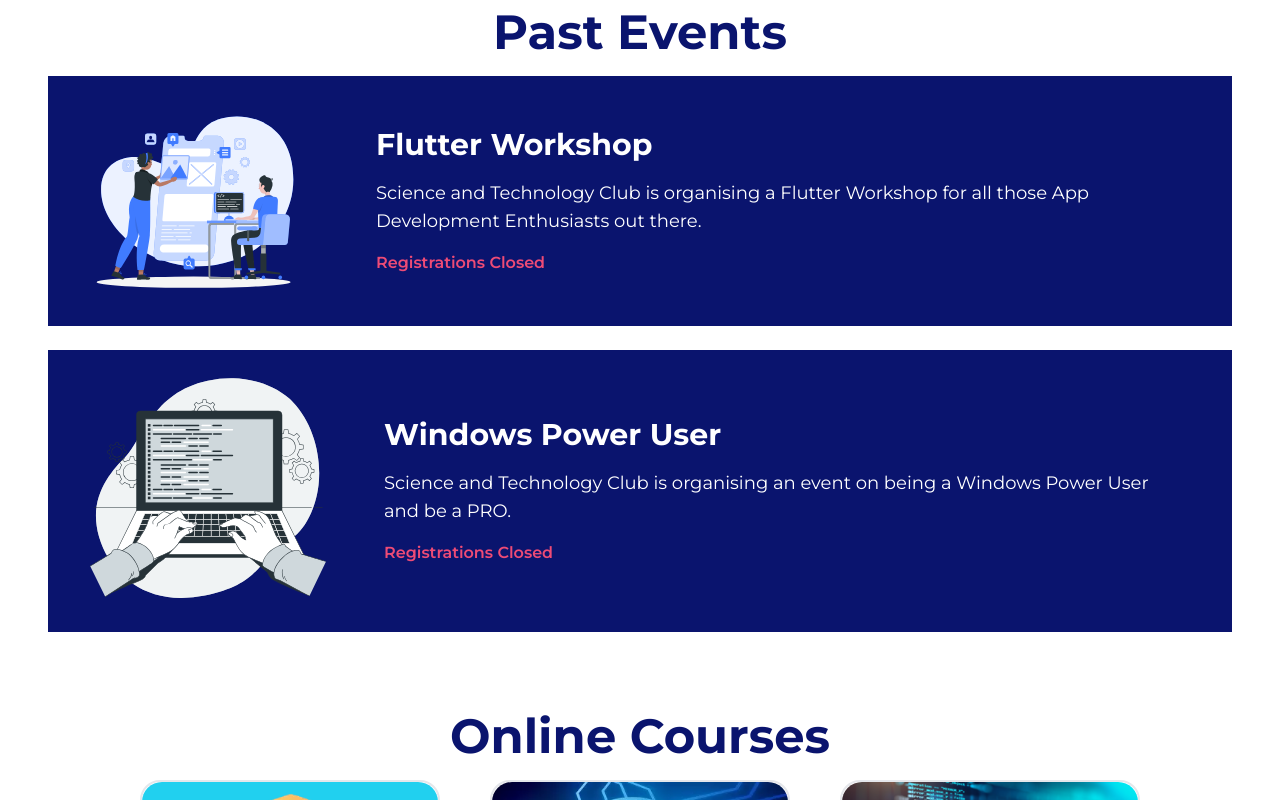
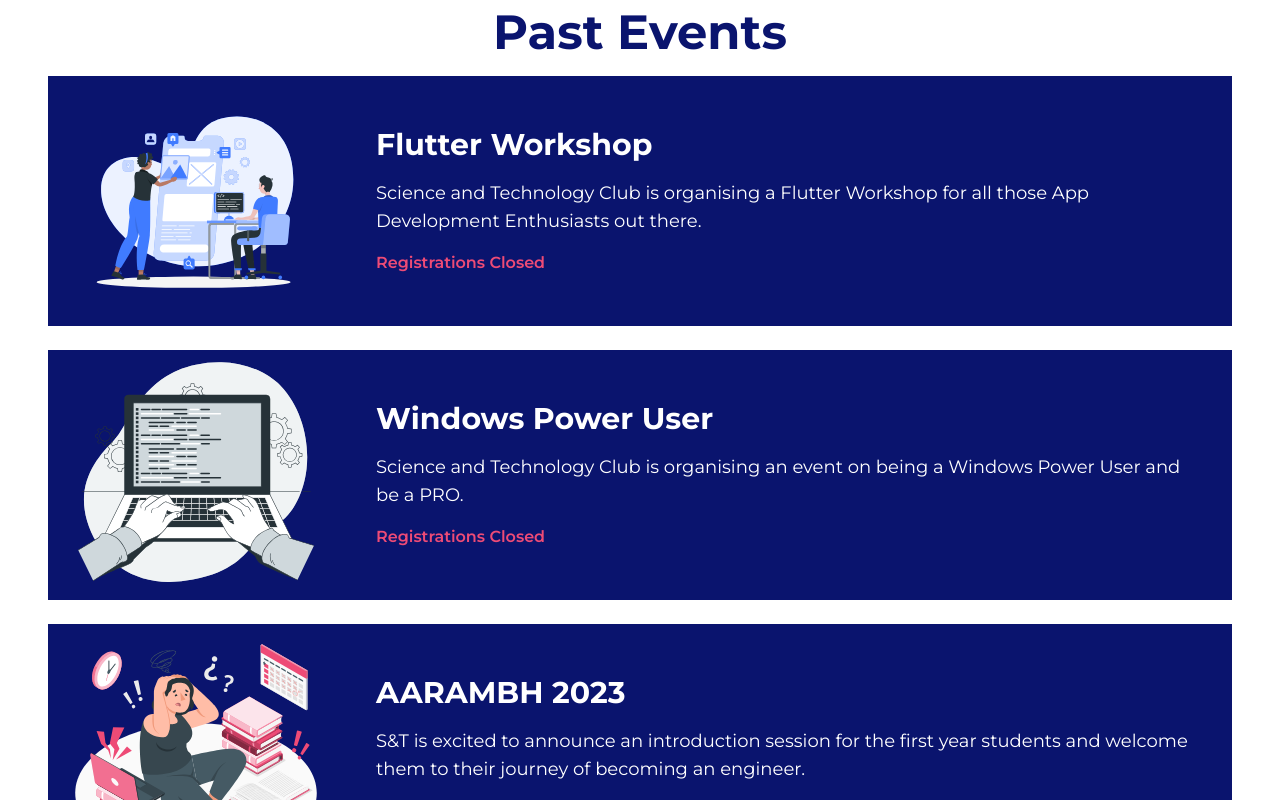
Before and after one commit to snt-club/snt-club.vercel.app, a Next.js app: page / in a window 1280 px wide. Shown: the part 3180-3980 px from the top of the page. Built offline with nearby package versions, Linux system fonts and the light colour scheme.

Commit message:
events constant added, fetching data from single array

```diff
--- /dev/null
+++ b/assets/index.js
@@ -0,0 +1,12 @@
+import aarambh_img from "./svg/aarambh.svg"
+import flutterworkshop_img from "./svg/flutterworkshop.svg"
+import c_bootcamp_img from "./svg/c_bootcamp.svg"
+import windows_img from "./svg/windows.svg"
+
+
+export {
+    aarambh_img,
+    flutterworkshop_img,
+    c_bootcamp_img,
+    windows_img
+}
--- a/components/main-sections/events.tsx
+++ b/components/main-sections/events.tsx
@@ -2,61 +2,153 @@
 import Link from "next/link";
 import React from "react";
 
-import jecrchack from "@/assets/svg/jecrchack.svg";
-import cbootcamp from "@/assets/svg/c_bootcamp.svg";
-import cws2 from "@/assets/svg/cws2.svg";
-import aarambh from "@/assets/svg/aarambh.svg";
-import windows from "@/assets/svg/windows.svg";
-import flutterworkshop from "@/assets/svg/flutterworkshop.svg";
+import { eventDetails } from "@/eventConstants";
 
-function events() {
+const events = () => {
+  // To check if there is any upcoming event or not
+  const UpcomingEventNumber = [];
+  {
+    eventDetails.map((details) =>
+      details.eventStatus === "upcoming" ? UpcomingEventNumber.push("0") : ""
+    );
+  }
   return (
-    <section className="h-fit container mx-auto" id="events">
+    <div className="h-fit container mx-auto" id="events">
+      {/* UPCOMING EVENTS */}
       <div className="text-[#0A146E] mx-8 lg:mx-12 mt-16">
         <div className="text-center">
           <p className="text-2xl md:text-5xl font-bold pt-4">Upcoming Events</p>
         </div>
-
+        {eventDetails.map((details, index) =>
+          details.eventStatus === "upcoming" ? (
+            <div
+              key={index}
+              className="w-full mx-auto mb-6 mt-[10px] md:mt-[20px]"
+            >
+              <div className="bg-[#0A146E] text-white p-4\ grid grid-cols-12">
+                <div className="col-span-12 md:col-span-3 mx-auto">
+                  <Image
+                    src={details.eventImg}
+                    alt={details.eventName}
+                    className="w-[250px] aspect-square"
+                  />
+                </div>
+                <div className="col-span-12 md:col-span-9 my-auto px-4 md:px-8 py-4">
+                  <div>
+                    <p className="text-xl md:text-3xl font-bold pb-2 md:pb-4">
+                      {details.eventName}
+                    </p>
+                  </div>
+                  <div>
+                    <p className="text-sm md:text-lg pb-2 md:pb-4">
+                      {details.eventDesc}
+                    </p>
+                  </div>
+                  <div>
+                    <p className="font-semibold text-[#EE4B76]">
+                      Registrations Start Soon
+                    </p>
+                  </div>
+                </div>
+              </div>
+            </div>
+          ) : (
+            ""
+          )
+        )}
+        {UpcomingEventNumber.length === 0 ? (
           <div className="w-full mx-auto mt-[10px] md:mt-[20px] ">
             <div className="bg-[#0A146E] text-white p-4 text-center text-2xl font-semibold">
               NO EVENTS FOR NOW, STAY TUNNED!
             </div>
           </div>
+        ) : (
+          ""
+        )}
       </div>
 
+      {/* ONGOING EVNETS */}
       <div className="text-[#0A146E] mx-8 lg:mx-12 mt-16">
         <div className="text-center">
           <p className="text-2xl md:text-5xl font-bold pt-4">Ongoing Events</p>
         </div>
-
-        <div className="w-full mx-auto mb-6 mt-[10px] md:mt-[20px]">
+        {eventDetails.map((details, index) =>
+          details.eventStatus === "ongoing" ? (
+            <div
+              key={index}
+              className="w-full mx-auto mb-6 mt-[10px] md:mt-[20px]"
+            >
               <div className="bg-[#0A146E] text-white p-4\ grid grid-cols-12">
                 <div className="col-span-12 md:col-span-3 mx-auto">
-              <Image src={cbootcamp} alt="Event Icon" width={250} />
+                  <Image
+                    src={details.eventImg}
+                    alt={details.eventName}
+                    className="w-[250px] aspect-square"
+                  />
                 </div>
                 <div className="col-span-12 md:col-span-9 my-auto px-4 md:px-8 py-4">
                   <div>
                     <p className="text-xl md:text-3xl font-bold pb-2 md:pb-4">
-                  C Bootcamp
+                      {details.eventName}
                     </p>
                   </div>
                   <div>
                     <p className="text-sm md:text-lg pb-2 md:pb-4">
-                  Science and Technology Club is organising a C Bootcamp for the
-                  students where you will be taught the concepts of C
-                  Programming .
+                      {details.eventDesc}
                     </p>
                   </div>
-              <div className="hidden">
-                <Link href="/events/cbootcamp23">
+                  {details.eventRegStatus === "live" ? (
+                    <div>
+                      <Link href={details.eventRegLink}>
                         <p className="px-2 py-1 bg-[#EE4B76] w-fit border border-[#EE4B76] text-center font-semibold hover:text-[#EE4B76] hover:bg-opacity-0">
                           Register Now
                         </p>
                       </Link>
                     </div>
+                  ) : (
                     <div>
-                <p className="font-semibold text-[#EE4B76] hidden">
-                  Registrations Start Soon
+                      <p className="font-semibold text-[#EE4B76]">
+                        Registrations Closed
+                      </p>
+                    </div>
+                  )}
+                </div>
+              </div>
+            </div>
+          ) : (
+            ""
+          )
+        )}
+      </div>
+
+      {/* PAST EVENTS */}
+      <div className="text-[#0A146E] mx-8 lg:mx-12 mt-16">
+        <div className="text-center">
+          <p className="text-2xl md:text-5xl font-bold pt-4">Past Events</p>
+        </div>
+        {eventDetails.map((details, index) =>
+          details.eventStatus === "past" ? (
+            <div
+              key={index}
+              className="w-full mx-auto mb-6 mt-[10px] md:mt-[20px]"
+            >
+              <div className="bg-[#0A146E] text-white p-4\ grid grid-cols-12">
+                <div className="col-span-12 md:col-span-3 mx-auto">
+                  <Image
+                    src={details.eventImg}
+                    alt={details.eventName}
+                    className="w-[250px] aspect-square"
+                  />
+                </div>
+                <div className="col-span-12 md:col-span-9 my-auto px-4 md:px-8 py-4">
+                  <div>
+                    <p className="text-xl md:text-3xl font-bold pb-2 md:pb-4">
+                      {details.eventName}
+                    </p>
+                  </div>
+                  <div>
+                    <p className="text-sm md:text-lg pb-2 md:pb-4">
+                      {details.eventDesc}
                     </p>
                   </div>
                   <div>
@@ -67,89 +159,13 @@
                 </div>
               </div>
             </div>
-      </div>
-
-      <div className="text-[#0A146E] mx-8 lg:mx-12 mt-16">
-        <div className="text-center">
-          <p className="text-2xl md:text-5xl font-bold pt-4">Past Events</p>
-        </div>
-        <div className="w-full mx-auto mb-6 mt-[10px] md:mt-[20px]">
-          <div className="bg-[#0A146E] text-white p-4\ grid grid-cols-12">
-            <div className="col-span-12 md:col-span-3 mx-auto">
-              <Image src={flutterworkshop} alt="Event Icon" width={250} />
-            </div>
-            <div className="col-span-12 md:col-span-9 my-auto px-4 md:px-8 py-4">
-              <div>
-                <p className="text-xl md:text-3xl font-bold pb-2 md:pb-4">
-                  Flutter Workshop
-                </p>
-              </div>
-              <div>
-                <p className="text-sm md:text-lg pb-2 md:pb-4">
-                  Science and Technology Club is organising a Flutter Workshop
-                  for all those App Development Enthusiasts out there.
-                </p>
-              </div>
-              <div className="">
-                <Link href="/events/flutterworkshop">
-                  <p className="px-2 py-1 bg-[#EE4B76] w-fit border border-[#EE4B76] text-center font-semibold hover:text-[#EE4B76] hover:bg-opacity-0 hidden">
-                    Register Now
-                  </p>
-                </Link>
-              </div>
-              <div>
-                <p className="font-semibold text-[#EE4B76] hidden ">
-                  Registrations Start Soon
-                </p>
-              </div>
-              <div>
-                <p className="font-semibold text-[#EE4B76] ">
-                  Registrations Closed
-                </p>
+          ) : (
+            ""
+          )
+        )}
       </div>
     </div>
-          </div>
-        </div>
-        <div className="w-full mx-auto mb-6 mt-[10px] md:mt-[20px]">
-          <div className="bg-[#0A146E] text-white p-4 grid grid-cols-12">
-            <div className="col-span-12 md:col-span-3 mx-auto">
-              <Image src={windows} alt="Event Icon" width={250} />
-            </div>
-            <div className="col-span-12 md:col-span-9 my-auto px-4 md:px-8 py-4">
-              <div>
-                <p className="text-xl md:text-3xl font-bold pb-2 md:pb-4">
-                  Windows Power User
-                </p>
-              </div>
-              <div>
-                <p className="text-sm md:text-lg pb-2 md:pb-4">
-                  Science and Technology Club is organising an event on being a
-                  Windows Power User and be a PRO.
-                </p>
-              </div>
-              <div className="">
-                <Link href="/events/windowspro">
-                  <p className="px-2 py-1 bg-[#EE4B76] w-fit border border-[#EE4B76] text-center font-semibold hover:text-[#EE4B76] hover:bg-opacity-0 hidden">
-                    Register Now
-                  </p>
-                </Link>
-              </div>
-              <div>
-                <p className="font-semibold text-[#EE4B76] hidden">
-                  Registrations Start Soon
-                </p>
-              </div>
-              <div>
-                <p className="font-semibold text-[#EE4B76]">
-                  Registrations Closed
-                </p>
-              </div>
-            </div>
-          </div>
-        </div>
-      </div>
-    </section>
   );
-}
+};
 
 export default events;
--- /dev/null
+++ b/eventConstants.js
@@ -0,0 +1,42 @@
+// EVENT STATUS = upcoming, ongoing, past
+// EVENT REG STATUS = live, closed
+
+import { aarambh_img, flutterworkshop_img, c_bootcamp_img, windows_img } from "@/assets/index"
+
+const eventDetails = [
+    {
+        eventName: "Flutter Workshop",
+        eventDesc: "Science and Technology Club is organising a Flutter Workshop for all those App Development Enthusiasts out there.",
+        eventImg: flutterworkshop_img,
+        eventStatus: "past",
+        eventRegLink: "/events/flutterworkshop",
+        eventRegStatus:"closed"
+    },
+    {
+        eventName: "C Bootcamp",
+        eventDesc: "Science and Technology Club is organising a C Bootcamp for the students where you will be taught the concepts of C Programming.",
+        eventImg: c_bootcamp_img,
+        eventStatus: "ongoing",
+        eventRegLink: "/events/cbootcamp23",
+        eventRegStatus:"closed"
+    },
+    {
+        eventName: "Windows Power User",
+        eventDesc: "Science and Technology Club is organising an event on being a Windows Power User and be a PRO.",
+        eventImg: windows_img,
+        eventStatus: "past",
+        eventRegLink: "/events/windowspro",
+        eventRegStatus:"closed"
+    },
+    {
+        eventName: "AARAMBH 2023",
+        eventDesc: "S&T is excited to announce an introduction session for the first year students and welcome them to their journey of becoming an engineer.",
+        eventImg: aarambh_img,
+        eventStatus: "past",
+        eventRegLink: "/events/aarambh2023",
+        eventRegStatus:"closed"
+    },
+
+]
+
+export { eventDetails }
```
Lines whose indentation alone changed are shown as unchanged.
